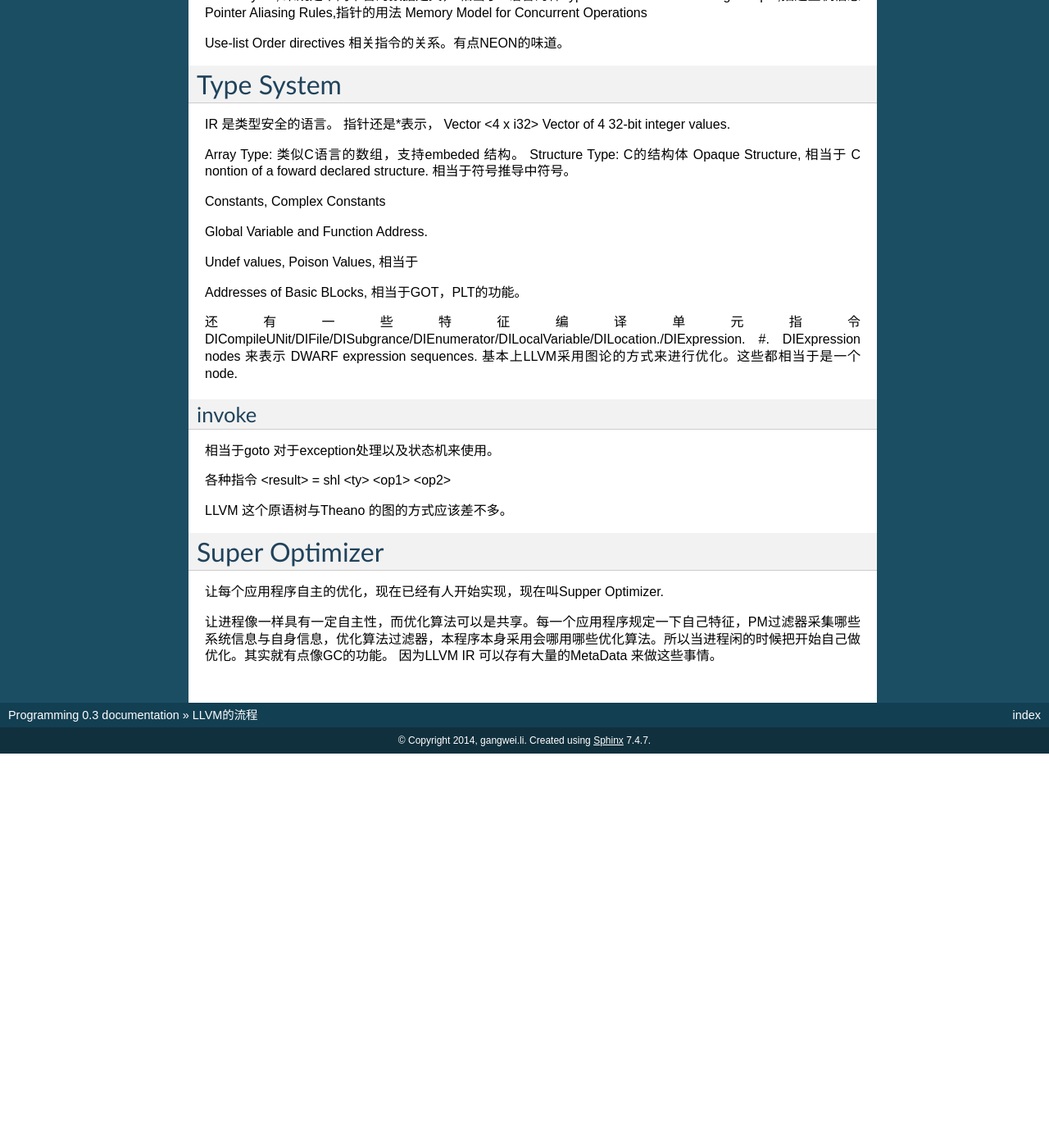
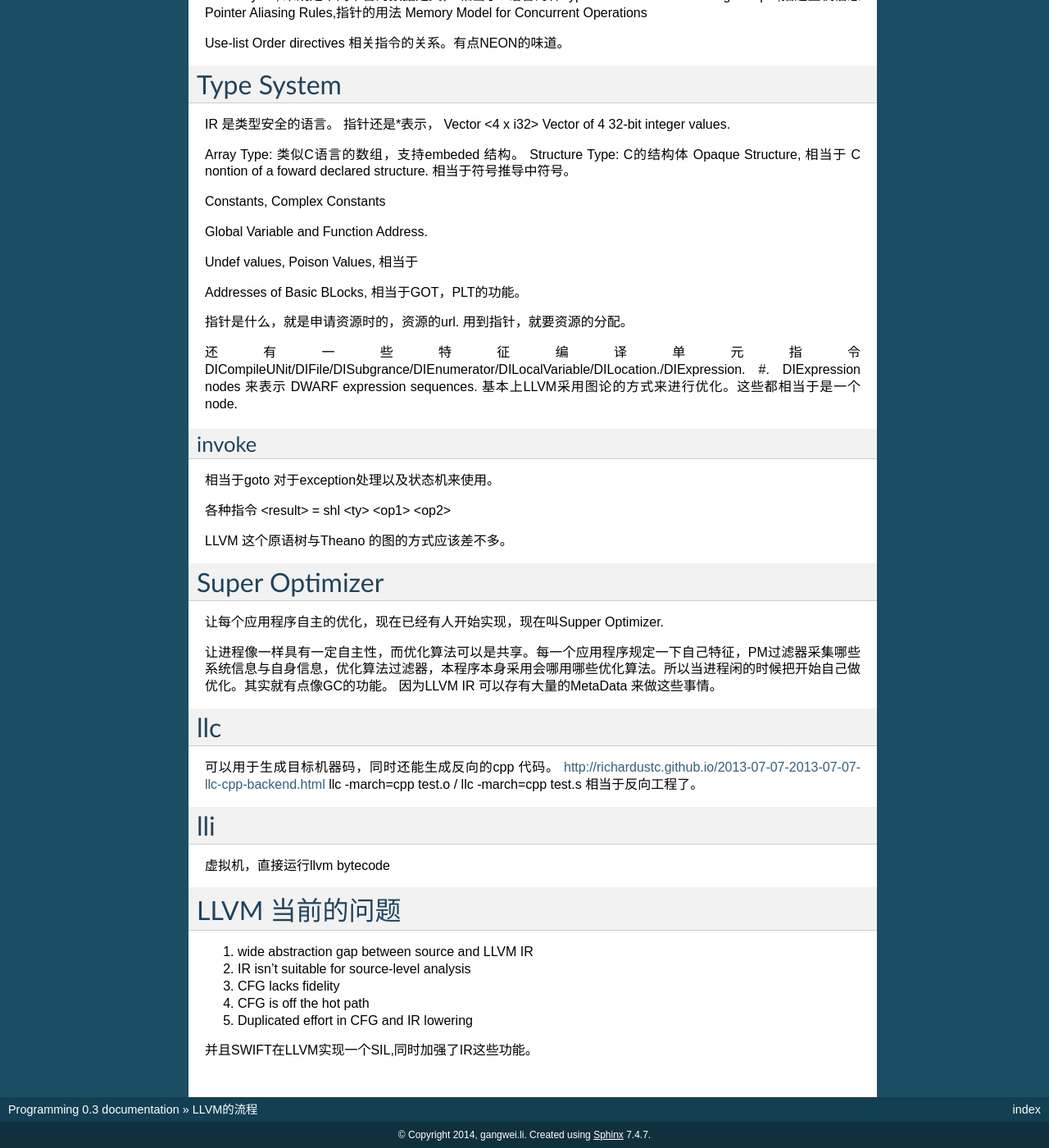
Before and after one commit to gwli/Programming, a Sphinx documentation site: the page built from source/content/Stage_3/LLVM/LLVMStudy.rst, in a window 1280 px wide and 1400 px high, scrolled down 5074 px. Shown: the whole window at 82% size. Built offline with Sphinx 7.4.7, drawn with Linux system fonts in a browser that asks for light colours; before the commit the page ends 5993 px from its top, so only the background shows below that.

Commit message:
指针是什么

```diff
--- a/source/content/Stage_3/LLVM/LLVMStudy.rst
+++ b/source/content/Stage_3/LLVM/LLVMStudy.rst
@@ -64,8 +64,6 @@ LLVM来提供。 而传统编译器只是起到了翻译的过程。没并且起
 #. `SSA Static_single_assignment_form <http://en.wikipedia.org/wiki/Static_single_assignment_form>`_ ,在`这里 <http://www.lingcc.com/2011/08/13/11685/#more-11685>`_  讲解，主要是对于变量的赋值只有一个次。这个类似于GTL中做法对于文件只写一次，然后就是读的工作量。对于以后每一次读进行版本控制。对于分支定义新的变量。这样变量的值改变就有了版本控制的作用。这样就可以精确的进行数据流分析。以及各种依赖分析。并且很容易跟踪版本的改变。这样就大大简化了后面的优化算法。因为所有的东西都具有了GUID,也就是全局唯一性。很方便跟踪定位。
 #. `llvm大事记 <http://www.lingcc.com/2010/04/30/10822/>`_ 通过这篇文章看到，目前llvm性能还是不很好，但是架构清晰明了。前途很好。同时也可以看看编译技术的最前沿的论文。
 #. `LLVM 与ANTLR <http://www.antlr.org/wiki/display/ANTLR3/LLVM>`_ 一般编译器分两部分，前端与后端，前端进行进行语法分析，建立符号表与中间代码。后端来根据这些信息进行优化，例如画出流程调用图。在写解释新的语言时一个偷懒的做法，前端把处理成已知语言的中间代码，然后利用现有的编译器进行后端的处理。例如cfront是把c++变成c的中间代码。然后利用c的后端来进行操作的。
-
-
 
 
 LLDB
@@ -302,6 +300,8 @@ Undef values, Poison Values, 相当于
 
 Addresses of Basic BLocks, 相当于GOT，PLT的功能。
 
+指针是什么，就是申请资源时的，资源的url. 用到指针，就要资源的分配。
+
 还有一些特征编译单元指令
 DICompileUNit/DIFile/DISubgrance/DIEnumerator/DILocalVariable/DILocation./DIExpression.
 #. DIExpression nodes 来表示 DWARF expression sequences.
@@ -326,3 +326,29 @@ Super Optimizer
 
 让进程像一样具有一定自主性，而优化算法可以是共享。每一个应用程序规定一下自己特征，PM过滤器采集哪些系统信息与自身信息，优化算法过滤器，本程序本身采用会哪用哪些优化算法。所以当进程闲的时候把开始自己做优化。其实就有点像GC的功能。
 因为LLVM IR 可以存有大量的MetaData 来做这些事情。
+
+
+llc
+====
+
+可以用于生成目标机器码，同时还能生成反向的cpp 代码。
+http://richardustc.github.io/2013-07-07-2013-07-07-llc-cpp-backend.html
+llc -march=cpp test.o  / llc -march=cpp test.s 相当于反向工程了。
+
+
+lli
+===
+
+虚拟机，直接运行llvm bytecode
+
+
+LLVM  当前的问题
+================
+
+#. wide abstraction gap between source and LLVM IR
+#. IR isn't suitable for source-level analysis
+#. CFG lacks fidelity
+#. CFG is off the hot path
+#. Duplicated effort in CFG and IR lowering
+
+并且SWIFT在LLVM实现一个SIL,同时加强了IR这些功能。
```
